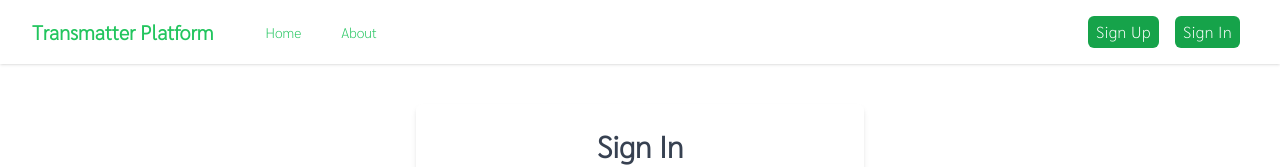
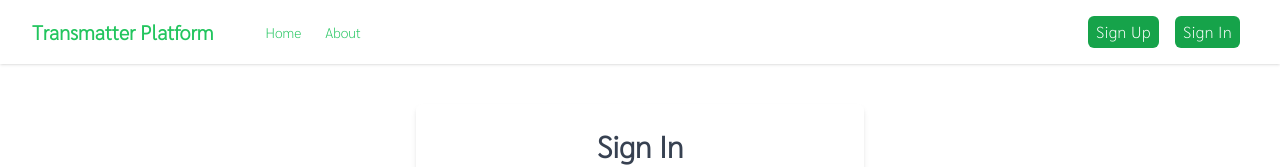
Before and after one commit to Transmatter/Transmatter_experiment_speech_to_text, a Vue app: page /login in a window 1280 px wide. Shown: the top 167 px of the page. Built offline with nearby package versions, Linux system fonts and the light colour scheme.

Commit message:
[💄 update] : navbar for other admin propose

```diff
--- a/src/components/NavBar.vue
+++ b/src/components/NavBar.vue
@@ -29,8 +29,21 @@ export default {
                         </a>
                         <div class="hidden md:block">
                             <div class="ml-10 flex items-baseline space-x-4">
-                                <LinkButton path="Home"/>
-                                <LinkButton path="About"/>
+                                <span v-if="this.$store.getters.getRole == 'ROLE_SUPER_ADMIN'">
+                                    <LinkButton path="Home"/>
+                                    <LinkButton path="Wating List" />
+                                    <LinkButton path="News Without Alt" />
+                                    <LinkButton path="About"/>
+                                </span>
+                                <span v-else-if="this.$store.getters.getRole == 'ROLE_ADMIN'">
+                                    <LinkButton path="Home"/>
+                                    <LinkButton path="News Without Alt" />
+                                    <LinkButton path="About"/>
+                                </span>
+                                <span v-else>
+                                    <LinkButton path="Home"/>
+                                    <LinkButton path="About"/>
+                                </span>
                             </div>
                         </div>
                     </div>
--- a/src/router/index.js
+++ b/src/router/index.js
@@ -27,6 +27,14 @@ const routes = [
     component: Register,
   },
   {
+    path: "/wating-list",
+    name: "Wating List",
+  },
+  {
+    path: "/news-without-alt",
+    name: "News Without Alt",
+  },
+  {
     path: "/news/:id",
     name: "News Details",
     component: ContentDetail,
--- a/src/service/LoginAPI.js
+++ b/src/service/LoginAPI.js
@@ -12,6 +12,7 @@ export default {
         localStorage.setItem("token", response.data.token);
         localStorage.setItem("user", JSON.stringify(response.data.user));
         store.dispatch('setCurrentUser', response.data.user)
+        store.dispatch('setRole', response.data.user.authorities[0])
         return Promise.resolve(response.data);
       })
       .catch((error) => {
--- a/src/store/index.js
+++ b/src/store/index.js
@@ -3,22 +3,32 @@ import { createStore } from "vuex";
 export default createStore({
   state: {
     trigger:false,
+    role:"",
     currentUser : null
   },
   mutations: {
     setCurrentUser(state, value) {
       state.currentUser = value
     },
+    setRole(state,value){
+      state.role = value
+    }
   },
   getters: {
     getCurrentUser(state){
       return state.currentUser
+    },
+    getRole(state){
+      return state.role
     }
   },
   actions: {
     setCurrentUser(context, value) {
       context.commit('setCurrentUser', value)
     },
+    setRole(context,value){
+      context.commit('setRole',value)
+    }
   },
   modules: {},
 });
--- a/src/views/content/content-page/content.service.js
+++ b/src/views/content/content-page/content.service.js
@@ -12,6 +12,7 @@ const ContentService = () => {
                     id
                     type
                     source
+                    content
                     title
                     author
                     public_date
@@ -43,6 +44,7 @@ const ContentService = () => {
                     id
                     type
                     source
+                    content
                     title
                     author
                     public_date
@@ -75,6 +77,7 @@ const ContentService = () => {
                     id
                     type
                     source
+                    content
                     title
                     author
                     public_date
--- a/vite.config.js
+++ b/vite.config.js
@@ -5,7 +5,7 @@ const path = require('path')
 export default defineConfig({
   plugins: [vue()],
   server:{
-    port : 3000
+    port : 3300
   },
   resolve:{
     alias:{
```
